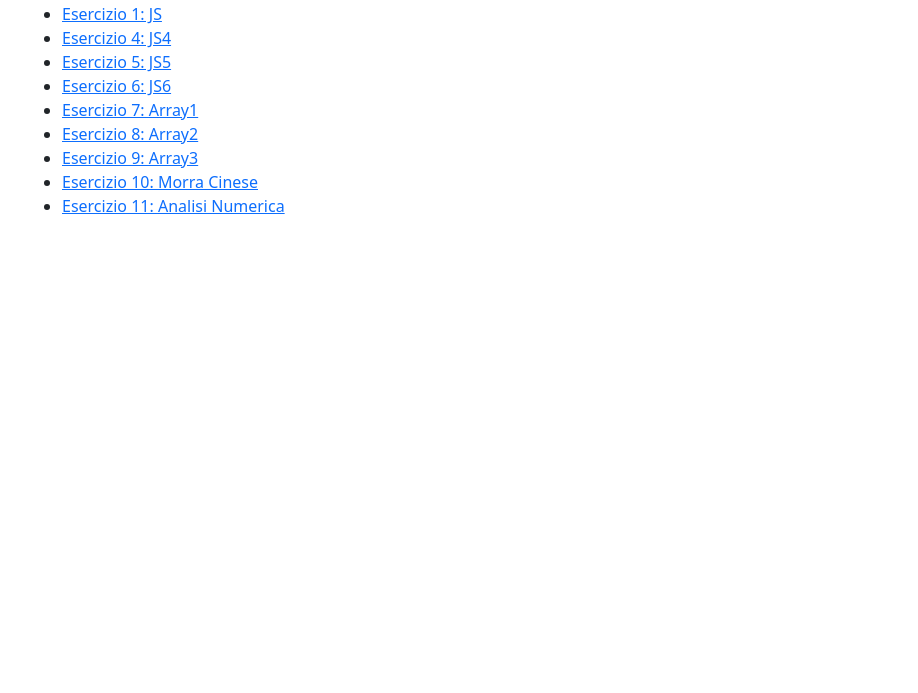
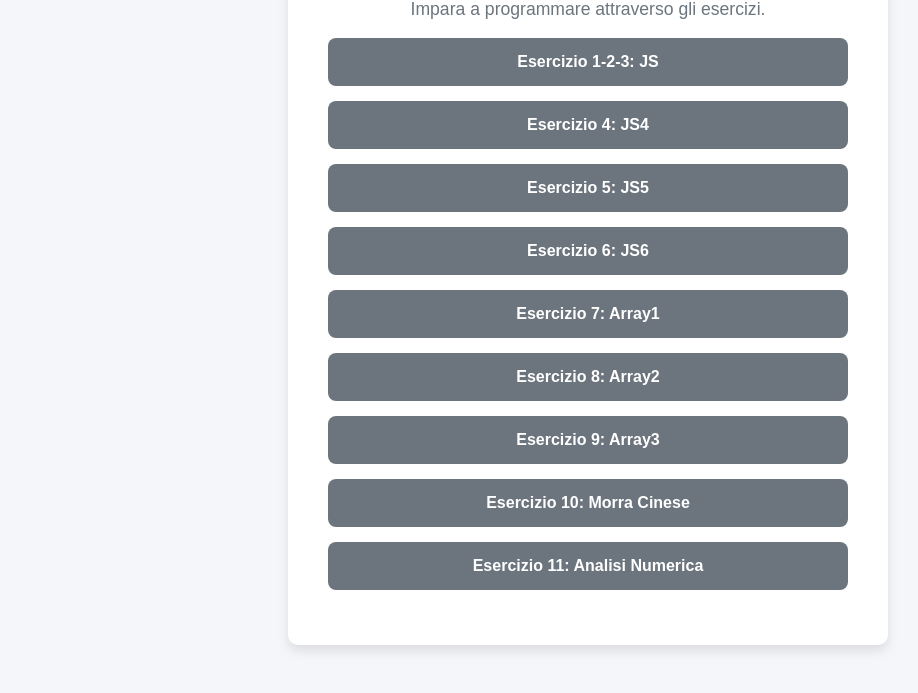
Before and after one commit to JasonMezzadri/TPSIT, a plain HTML site: page esercizi_javascript.html in a window 1280 px wide. Shown: the part 148-841 px from the top of the page, without its empty margins (52-970 px from the left). Before the commit the page ends 800 px from the top, so only its background shows below. Drawn offline with nearby package versions, Linux system fonts and the light colour scheme.

Commit message:
Update esercizi_javascript.html

```diff
--- a/esercizi_javascript.html
+++ b/esercizi_javascript.html
@@ -1,26 +1,94 @@
 <!doctype html>
-<html lang="en">
+<html lang="it">
   <head>
     <meta charset="utf-8">
     <meta name="viewport" content="width=device-width, initial-scale=1">
-    <title>Esercizi JavaScript</title>
+    <title>Esecizi JavaScript</title>
     <link href="https://cdn.jsdelivr.net/npm/bootstrap@5.3.3/dist/css/bootstrap.min.css" rel="stylesheet">
+    <style>
+      body {
+        background-color: #f4f6f9; /* Colore di sfondo soft, grigio chiaro */
+        color: #333; /* Colore del testo scuro */
+        font-family: 'Arial', sans-serif;
+      }
+
+      .container {
+        background-color: #ffffff; /* Sfondo bianco per il contenuto */
+        padding: 40px;
+        border-radius: 10px;
+        box-shadow: 0 6px 12px rgba(0, 0, 0, 0.1);
+        max-width: 600px;
+        margin: 0 auto; /* Centra il contenuto */
+      }
+
+      h1 {
+        color: #dfd84e; /* Un blu soft per il titolo */
+        text-align: center;
+        font-size: 2.5rem;
+      }
+
+      p.lead {
+        color: #6c757d; /* Grigio soft per il testo di introduzione */
+        text-align: center;
+        font-size: 1.1rem;
+      }
+
+      .btn-container {
+        text-align: center;
+        margin-bottom: 15px; /* Distanza tra i bottoni */
+      }
+
+      .btn-custom {
+        background-color: #6c757d; /* Grigio soft per i bottoni */
+        color: white;
+        border: none;
+        padding: 12px 30px;
+        border-radius: 8px;
+        font-weight: bold;
+        width: 100%; /* I bottoni si adattano alla larghezza */
+        transition: background-color 0.3s;
+      }
+
+      .btn-custom:hover {
+        background-color: #dfd84e; /* Cambia il colore al passaggio del mouse */
+        cursor: pointer;
+      }
+
+    </style>
   </head>
   <body>
     <div class="container my-5">
       <h1>Esercizi JavaScript</h1>
-      <p class="lead">Impare a programmare attraverso gli esercizi.</p>
-      <ul>
-        <li><a href="https://jasonmezzadri.github.io/TPSIT/JS.html">Esercizio 1: JS</a></li>
-        <li><a href="https://jasonmezzadri.github.io/TPSIT/JS4.html">Esercizio 4: JS4</a></li>
-        <li><a href="https://jasonmezzadri.github.io/TPSIT/JS5.html">Esercizio 5: JS5</a></li>
-        <li><a href="https://jasonmezzadri.github.io/TPSIT/set_interval.html">Esercizio 6: JS6</a></li>
-        <li><a href="https://jasonmezzadri.github.io/TPSIT/array1.html">Esercizio 7: Array1</a></li>
-        <li><a href="https://jasonmezzadri.github.io/TPSIT/array2.html">Esercizio 8: Array2</a></li>
-        <li><a href="https://jasonmezzadri.github.io/TPSIT/array3.html">Esercizio 9: Array3</a></li>
-        <li><a href="https://jasonmezzadri.github.io/TPSIT/morra_cinese.html">Esercizio 10: Morra Cinese</a></li>
-        <li><a href="https://jasonmezzadri.github.io/TPSIT/analisi_numerica.html">Esercizio 11: Analisi Numerica</a></li>
-      </ul>
+      <p class="lead">Impara a programmare attraverso gli esercizi.</p>
+
+      <!-- Bottoni disposti uno sotto l'altro -->
+      <div class="btn-container">
+        <a href="https://jasonmezzadri.github.io/TPSIT/JS.html" class="btn btn-custom">Esercizio 1-2-3: JS</a>
+      </div>
+      <div class="btn-container">
+        <a href="https://jasonmezzadri.github.io/TPSIT/JS4.html" class="btn btn-custom">Esercizio 4: JS4</a>
+      </div>
+      <div class="btn-container">
+        <a href="https://jasonmezzadri.github.io/TPSIT/JS5.html" class="btn btn-custom">Esercizio 5: JS5</a>
+      </div>
+      <div class="btn-container">
+        <a href="https://jasonmezzadri.github.io/TPSIT/set_interval.html" class="btn btn-custom">Esercizio 6: JS6</a>
+      </div>
+      <div class="btn-container">
+        <a href="https://jasonmezzadri.github.io/TPSIT/array1.html" class="btn btn-custom">Esercizio 7: Array1</a>
+      </div>
+      <div class="btn-container">
+        <a href="https://jasonmezzadri.github.io/TPSIT/array2.html" class="btn btn-custom">Esercizio 8: Array2</a>
+      </div>
+      <div class="btn-container">
+        <a href="https://jasonmezzadri.github.io/TPSIT/array3.html" class="btn btn-custom">Esercizio 9: Array3</a>
+      </div>
+      <div class="btn-container">
+        <a href="https://jasonmezzadri.github.io/TPSIT/morra_cinese.html" class="btn btn-custom">Esercizio 10: Morra Cinese</a>
+      </div>
+      <div class="btn-container">
+        <a href="https://jasonmezzadri.github.io/TPSIT/analisi_numerica.html" class="btn btn-custom">Esercizio 11: Analisi Numerica</a>
+      </div>
     </div>
   </body>
 </html>
```
